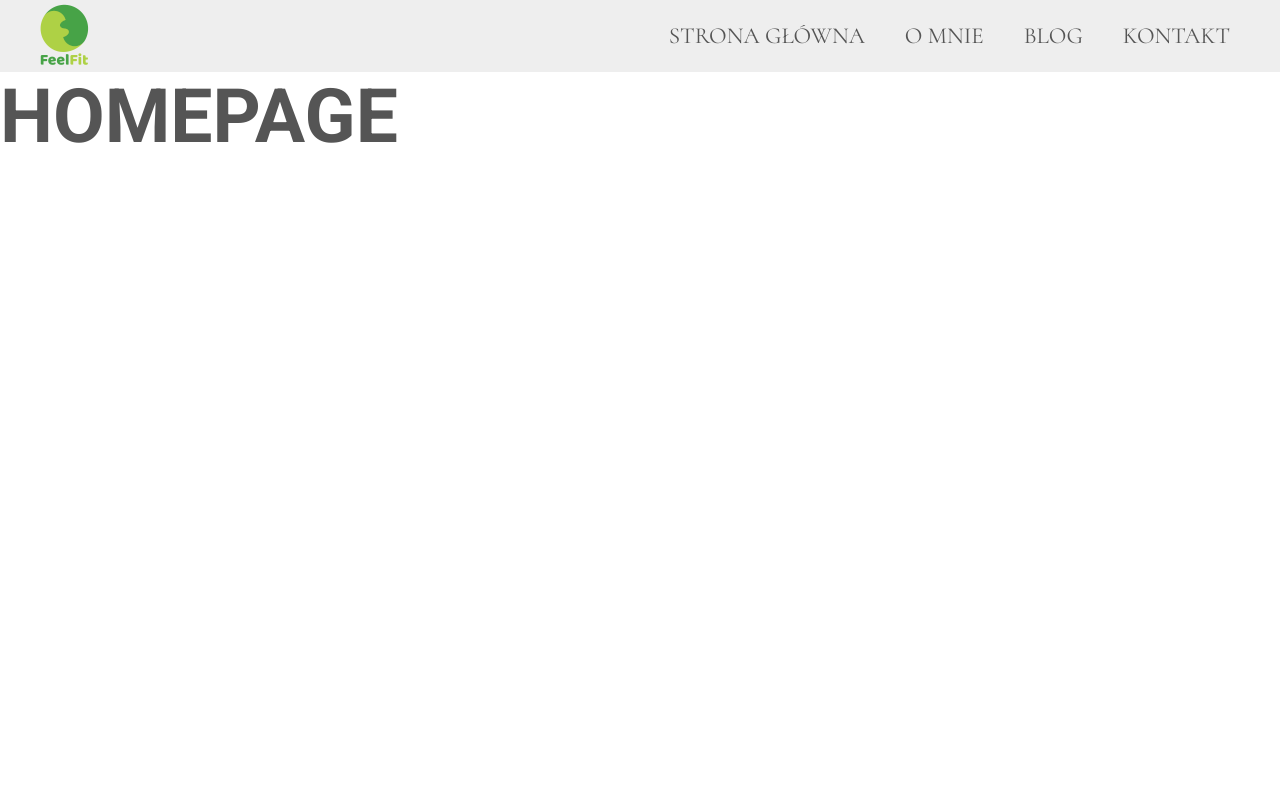
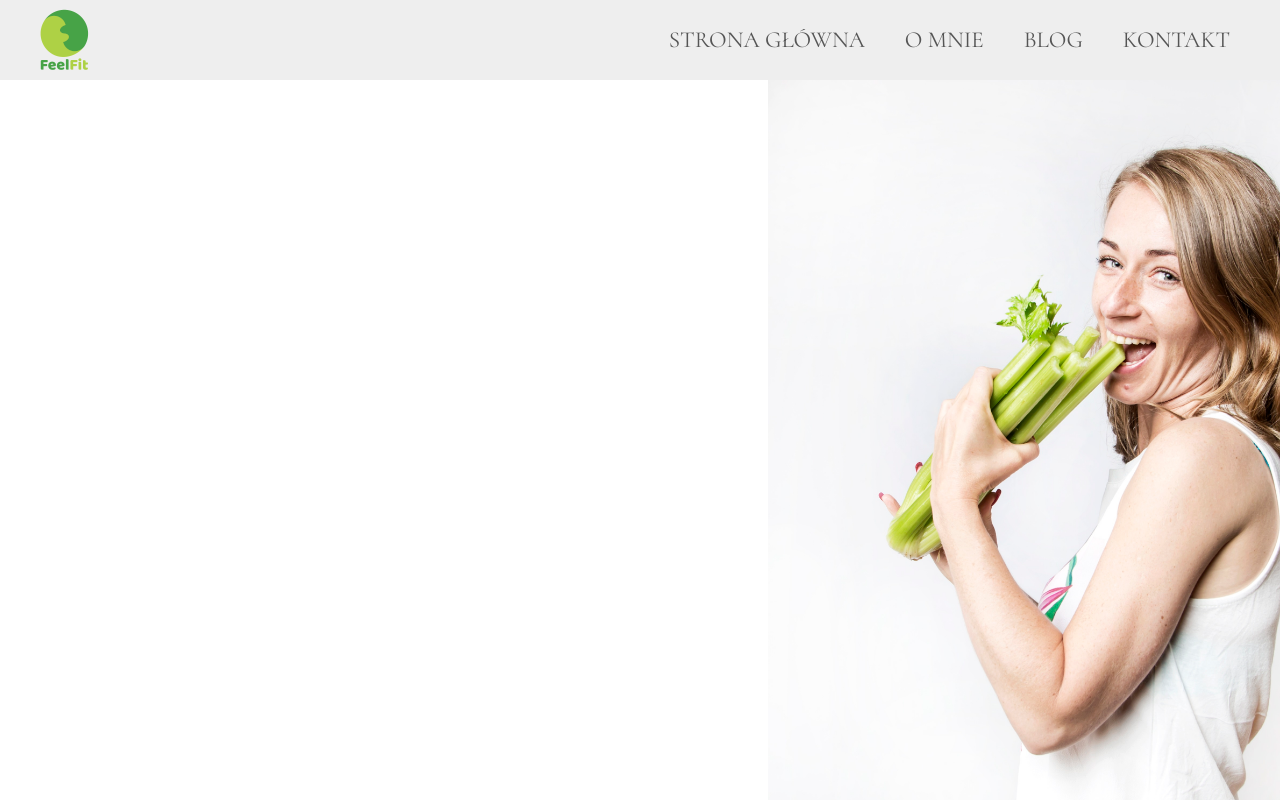
Before and after one commit to jarekm04/feel_fit, a React (Create React App) app: page / in a window 1280 px wide. Built offline with nearby package versions, Linux system fonts and the light colour scheme.

Commit message:
nav desktop

```diff
--- a/src/components/Home.jsx
+++ b/src/components/Home.jsx
@@ -1,4 +1,5 @@
 import {motion} from "framer-motion";
+import homePhoto from "../assets/E0A9540_min.jpg";
 
 const Home = () => {
     return (
@@ -8,7 +9,7 @@ const Home = () => {
             animate={{opacity: 1}}
             exit={{opacity: 0}}
         >
-            <h1>HOMEPAGE</h1>
+            <img src={homePhoto} alt="homePhoto" className="home__bg"/>
         </motion.section>
     );
 };
--- a/src/components/Navbar.jsx
+++ b/src/components/Navbar.jsx
@@ -5,14 +5,14 @@ const Navbar = () => {
     return (
         <header className="navbar">
             <div className="container">
-                <Link to="/" class="navbar__logo">
-                    <img src={logo} alt="logo"/>
+                <Link to="/" className="navbar__logo">
+                    <img src={logo} alt="logo" />
                 </Link>
                 <nav className="navbar__nav">
-                    <Link to="/" class="navbar__item">STRONA GŁÓWNA</Link>
-                    <Link to="/about" class="navbar__item">O MNIE</Link>
-                    <Link to="/blog" class="navbar__item">BLOG</Link>
-                    <Link to="/contact" class="navbar__item">KONTAKT</Link>
+                    <Link to="/" className="navbar__item">STRONA GŁÓWNA</Link>
+                    <Link to="/about" className="navbar__item">O MNIE</Link>
+                    <Link to="/blog" className="navbar__item">BLOG</Link>
+                    <Link to="/contact" className="navbar__item">KONTAKT</Link>
                 </nav>
             </div>
         </header>
--- a/src/styles/components/home.scss
+++ b/src/styles/components/home.scss
@@ -0,0 +1,12 @@
+.home {
+  height: calc(100vh - 8rem);
+  width: 100vw;
+  position: relative;
+  .home__bg {
+    position: absolute;
+    top: 0;
+    right: 0;
+    width: auto;
+    height: 100%;
+  }
+}
--- a/src/styles/components/navbar.scss
+++ b/src/styles/components/navbar.scss
@@ -3,26 +3,34 @@
   .container {
     display: flex;
     justify-content: space-between;
+    align-items: center;
+    height: 8rem;
     padding: 0 3rem;
-    .navbar__logo {}
+    .navbar__logo {
+      display: flex;
+      align-items: center;
+      height: 100%;
+    }
     .navbar__nav {
       display: flex;
       align-items: center;
+      height: 100%;
       .navbar__item {
         display: flex;
         align-items: center;
         height: 100%;
+        font-family: $font-secondary;
         font-size: 2.3rem;
         font-weight: lighter;
         padding: 0 2rem;
         color: $color-dkGray;
         text-decoration: none;
-        font-family: 'Cormorant', serif;
+        transition: all .5s ease;
+        &:hover {
+          background-color: $color-medGray;
+          border-radius: 1rem;
+        }
       }
     }
   }
 }
-
-section {
-  font-size: 5rem;
-}
--- a/src/styles/settings/base.scss
+++ b/src/styles/settings/base.scss
@@ -11,7 +11,7 @@ html {
 }
 
 body {
-  font-family: 'Roboto', sans-serif;
+  font-family: $font-primary;
   color: $color-dkGray;
   background-color: $color-white;
 }
--- a/src/styles/settings/variables.scss
+++ b/src/styles/settings/variables.scss
@@ -1,5 +1,9 @@
 $color-white: #ffffff;
 $color-ltGray: #eeeeee;
+$color-medGray: #dddddd;
 $color-dkGray: #555555;
 $color-ltGreen: #aed145;
 $color-dkGreen: #47a347;
+
+$font-primary: 'Roboto', sans-serif;
+$font-secondary: 'Cormorant', serif;
```
Also changed, not shown: src/assets/E0A9540_min.jpg (added), src/assets/seler.JPG (added).
